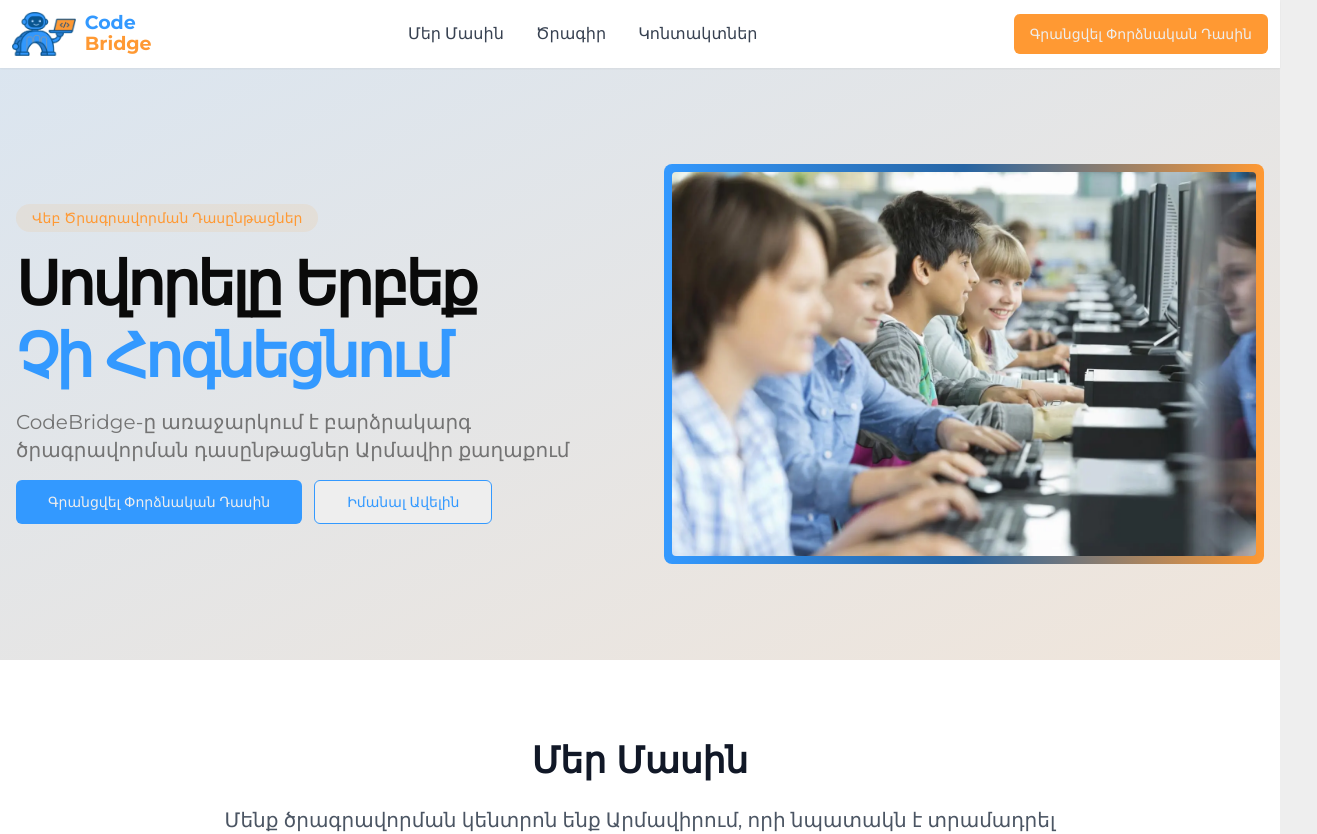
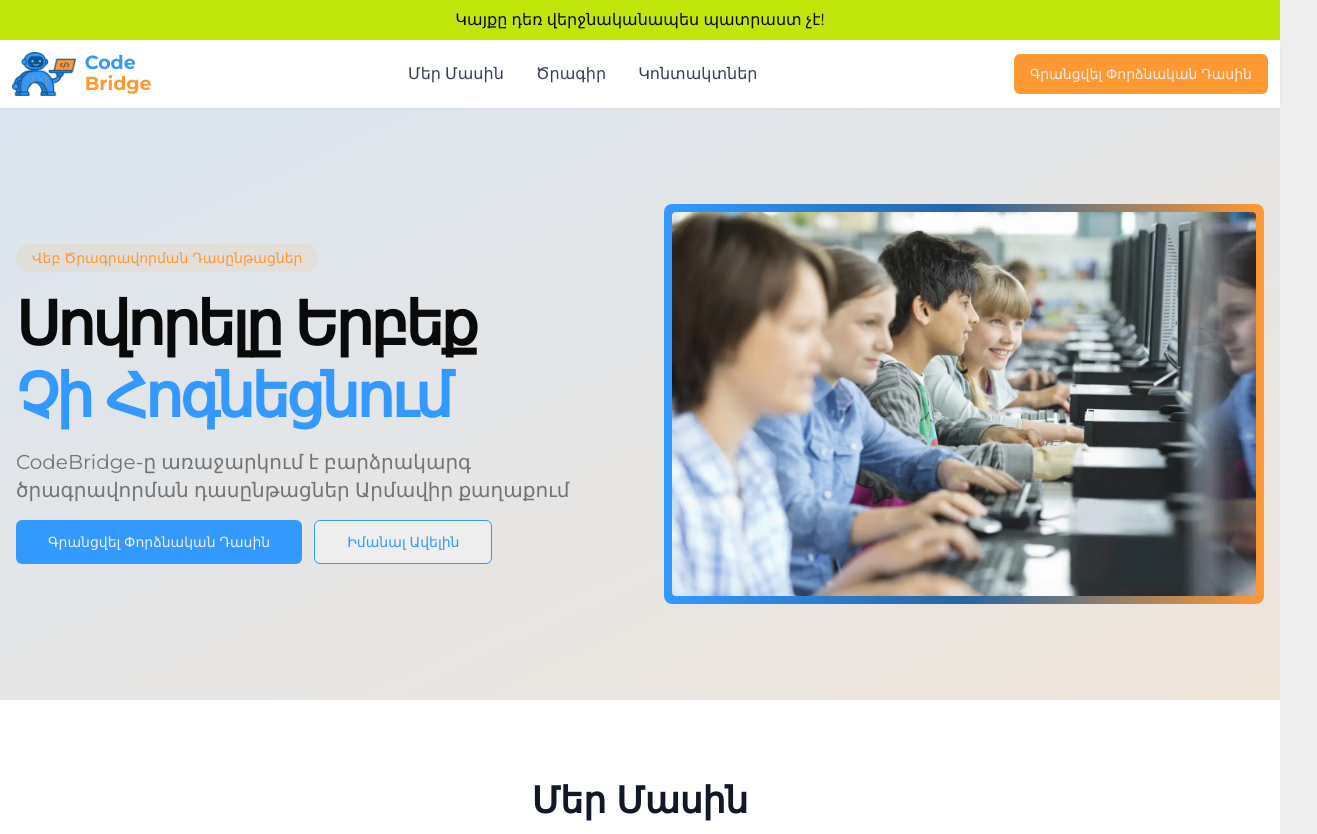
Before and after one commit to VaghinakPapoyan/CodeBridge, a Next.js app: page / in a window 1280 px wide. Shown: the top 834 px of the page, 1317 px wide, since content can reach past the window. Built offline with nearby package versions, Linux system fonts and the light colour scheme.

Commit message:
add not ready

```diff
--- a/app/index.css
+++ b/app/index.css
@@ -66,6 +66,14 @@
   height: 100%;
   padding: 0.5rem;
 }
+.not-ready {
+  width: 100%;
+  height: 40px;
+  background-color: rgb(193, 230, 11);
+  display: flex;
+  justify-content: center;
+  align-items: center;
+}
 .card-background > div {
   width: 100%;
   background-color: white;
--- a/app/page.tsx
+++ b/app/page.tsx
@@ -22,6 +22,7 @@ export default function CodeBridgeLanding() {
   return (
     <div className="min-h-screen bg-background">
       {/* Header */}
+      <div className="not-ready">Կայքը դեռ վերջնականապես պատրաստ չէ!</div>
       <header className="bg-white shadow-sm sticky top-0 z-50">
         <div className="container mx-auto px-3 py-3 flex items-center justify-between">
           <div className="flex items-center space-x-3">
@@ -526,7 +527,7 @@ export default function CodeBridgeLanding() {
                 <Globe className="h-10 w-10 text-secondary" />
               </div>
               <h3 className="text-xl font-semibold text-gray-900">CSS</h3>
-              <p className="text-gray-600">Կսովորենք </p>
+              <p className="text-gray-600">Կսովորենք սելեկտորները</p>
             </div>
             <div className="text-center space-y-4">
               <div className="w-20 h-20 bg-primary/10 rounded-full flex items-center justify-center mx-auto">
@@ -709,19 +710,18 @@ export default function CodeBridgeLanding() {
             <div>
               <h4 className="font-semibold mb-4">Programs</h4>
               <ul className="space-y-2 text-[#eee]">
-                <li>Frontend Development</li>
-                <li>Backend Basics</li>
-                <li>Full-Stack Projects</li>
-                <li>Portfolio Building</li>
+                <li>Frontend</li>
+                <li>Վեբ Ծրագրավորում</li>
+                <li>Full-Stack</li>
               </ul>
             </div>
             <div>
               <h4 className="font-semibold mb-4">Contact Info</h4>
               <ul className="space-y-2 text-[#eee]">
-                <li>123 Tech Street</li>
-                <li>Innovation District</li>
-                <li>Your City, State 12345</li>
-                <li>(555) 123-CODE</li>
+                <li>programming.school.armenia@gmail.com</li>
+                <li>vaghinak.papoyan@gmail.com</li>
+                <li>Ք. Արմավիր Հանրապետության 1</li>
+                <li>+374 (93) 62-62-02</li>
               </ul>
             </div>
           </div>
```
